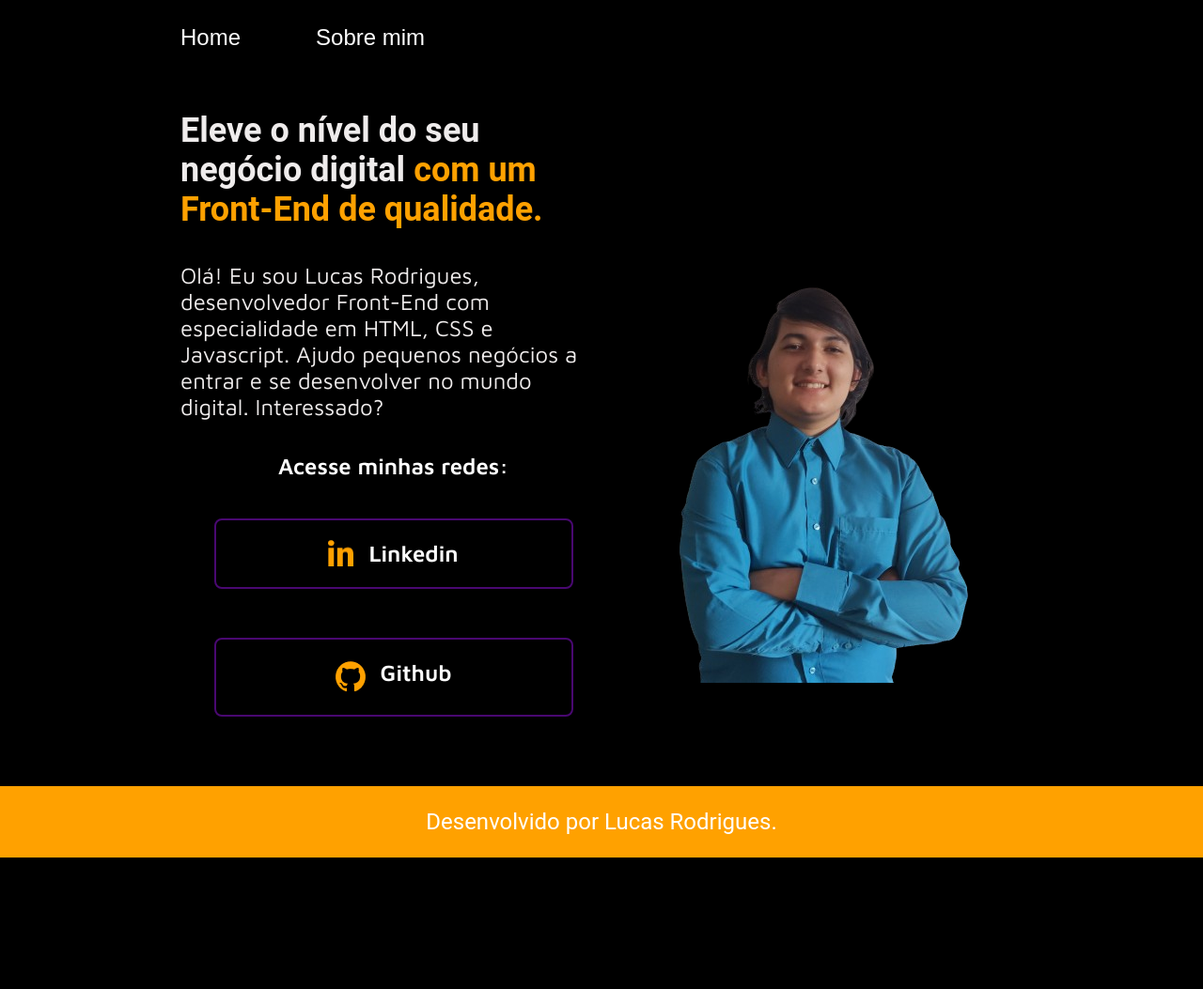
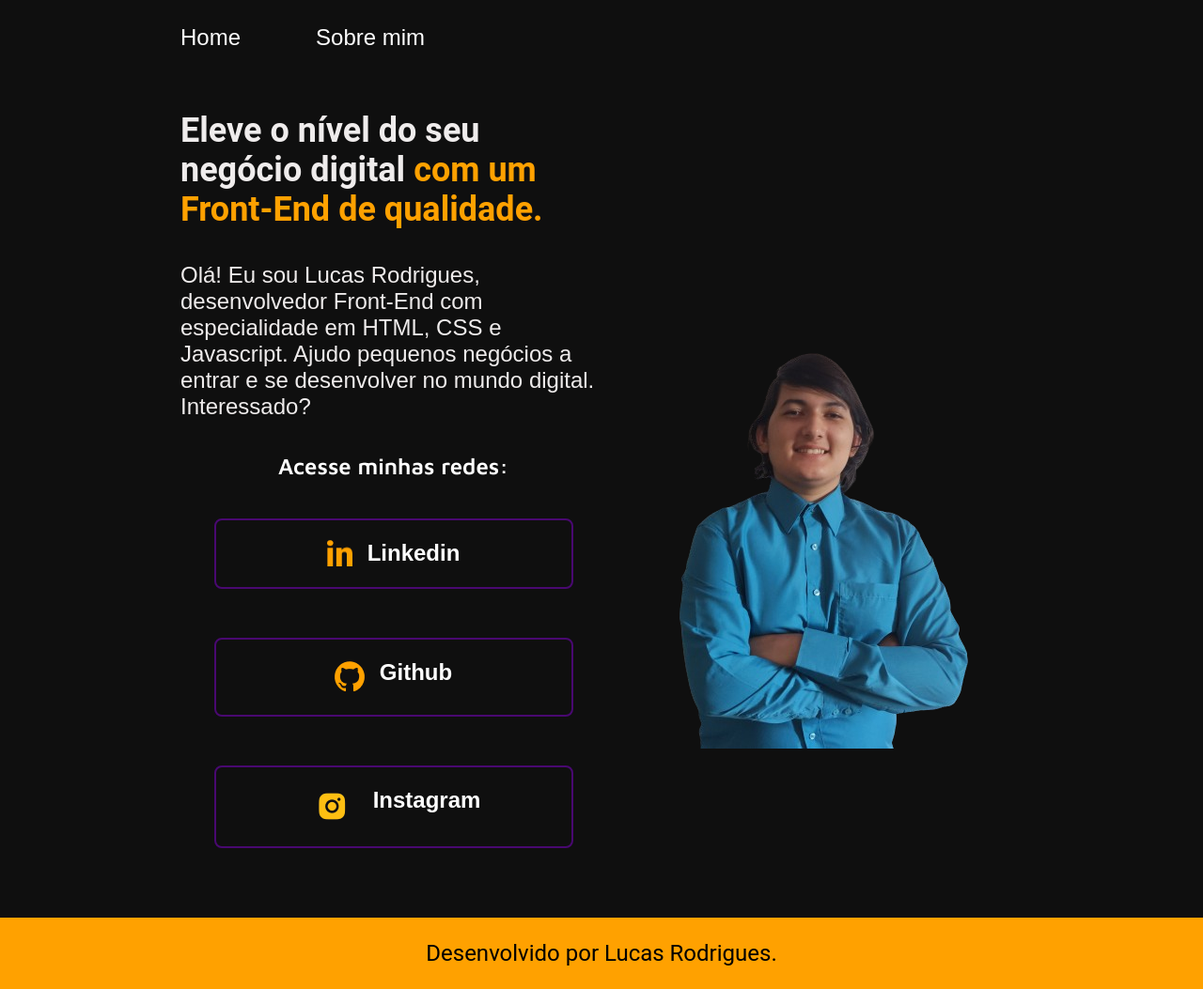
Before and after one commit to lucasnrodriguesti/Portfolio, a plain HTML site: page index.html in a window 1280 px wide. Shown: the whole page at 94% size. Before the commit the page ends 913 px from the top, so only its background shows below. Drawn offline with Linux system fonts and the light colour scheme.

Commit message:
Finalizando página Sobre mim e acrescentando link Aplicando variáveis no CSS

```diff
--- a/index.html
+++ b/index.html
@@ -22,9 +22,11 @@
             <div class="apresentacao__links">
                 <h2 class="apresentacao__links__subtitulo">Acesse minhas redes:</h2>
                 <a class="apresentacao__links__link" href="https://www.linkedin.com/in/lucas-neves-rodrigues-04554619b/" target="_blank">
-                <img src="./assets/yellow-linkedin.png">Linkedin</a>
+                    <img src="./assets/yellow-linkedin.png">Linkedin</a>
                 <a class="apresentacao__links__link" href="https://github.com/lucasnrodriguesti?tab=repositories" target="_blank">
-                <img src="./assets/yellow-github.png">Github</a>
+                    <img src="./assets/yellow-github.png">Github</a>
+                <a class="apresentacao__links__link" href="https://www.instagram.com/lucas.nrodrigues/" target="_blank">
+                    <img src="./assets/yellow-instagram.png">Instagram</a>
             </div>
         </section>
         <img src="./assets/dev-lucas.png" alt="Foto do Lucas - Desenvolvedor Front-End">
--- a/styles/style.css
+++ b/styles/style.css
@@ -5,11 +5,22 @@
     padding: 0;
 }
 
+:root {
+    --cor--background: #0f0f0f;
+    --cor-texto: #FFFFFF;
+    --cor-destaque: #FFA100;
+    --cor-sobre-mim: #EFECEC;
+    --cor-borda-link: #490871;
+    --cor-hover: #272727;
+
+    --fonte-primaria: 'Roboto', sans-serif;
+    --fonte-secundaria: 'Mavin Pro', sans-serif;
+}
+
 body {
-    /* height: 100vh; */
     box-sizing: border-box;
     height: 100%;
-    background-color: black;
+    background-color: var(--cor--background);
 }
 
 .cabecalho {
@@ -22,14 +33,14 @@ body {
 }
 
 .cabecalho__menu__link {
-    color: #FFFFFF;
+    color: var(--cor-texto);
     font-family: 'Mavin Pro', sans-serif;
     font-size: 24px;
     text-decoration: none;
 }
 
 .cabecalho__menu__link:hover {
-    color: #FFA100;
+    color: var(--cor-destaque);
 }
 
 .apresentacao {
@@ -47,19 +58,19 @@ body {
 }
 
 .apresentacao__conteudo__titulo {
-    color: #EFECEC;
-    font-family: 'Roboto', sans-serif;
+    color: var(--cor-sobre-mim);
+    font-family: var(--fonte-primaria);
     font-weight: 400px;
     font-size: 36px;
 }
 
 .apresentacao__conteudo__destaque {
-    color: #FFA100;
+    color: var(--cor-destaque);
 }
 
 .apresentacao__conteudo__sobre-min {
-    color: #EFECEC;
-    font-family: 'Maven Pro', sans-serif;
+    color: var(--cor-sobre-mim);
+    font-family: var(--fonte-secundaria);
     font-size: 24px;
 }
 
@@ -73,7 +84,7 @@ body {
 
 .apresentacao__links__subtitulo {
     font-family: 'Maven Pro', sans-serif;
-    color: #FFFFFF;
+    color: var(--cor-texto);
     font-size: 24px;
 }
 
@@ -81,7 +92,7 @@ body {
     display: flex;
     justify-content: center;
     gap: 16px;
-    border: 2px solid #490871;
+    border: 2px solid var(--cor-borda-link);
     width: 378px;
     border-radius: 8px;
     font-size: 24px;
@@ -89,20 +100,20 @@ body {
     margin: 10px;
     padding: 21.5px 0;
     text-decoration: none;
-    color: #FFFFFF;
-    font-family: 'Maven Pro', serif;
+    color: var(--cor-texto);
+    font-family: var(--fonte-secundaria);
 }
 
 .apresentacao__links__link:hover {
-    background-color: #272727;
+    background-color: var(--cor-hover);
 }
 
 .rodape {
-    color: #FFFFFF;
-    font-family: 'Roboto', sans-serif;
+    color: var(--cor-secundaria);
+    font-family: var(--fonte-primaria);
     font-size: 24px;
     font-weight: 400;
     text-align: center;
-    background-color: #FFA100;
+    background-color: var(--cor-destaque);
     padding: 24px;
 }
```
Also changed, not shown: about.html (+8 -3 lines), assets/yellow-instagram.png (added).
